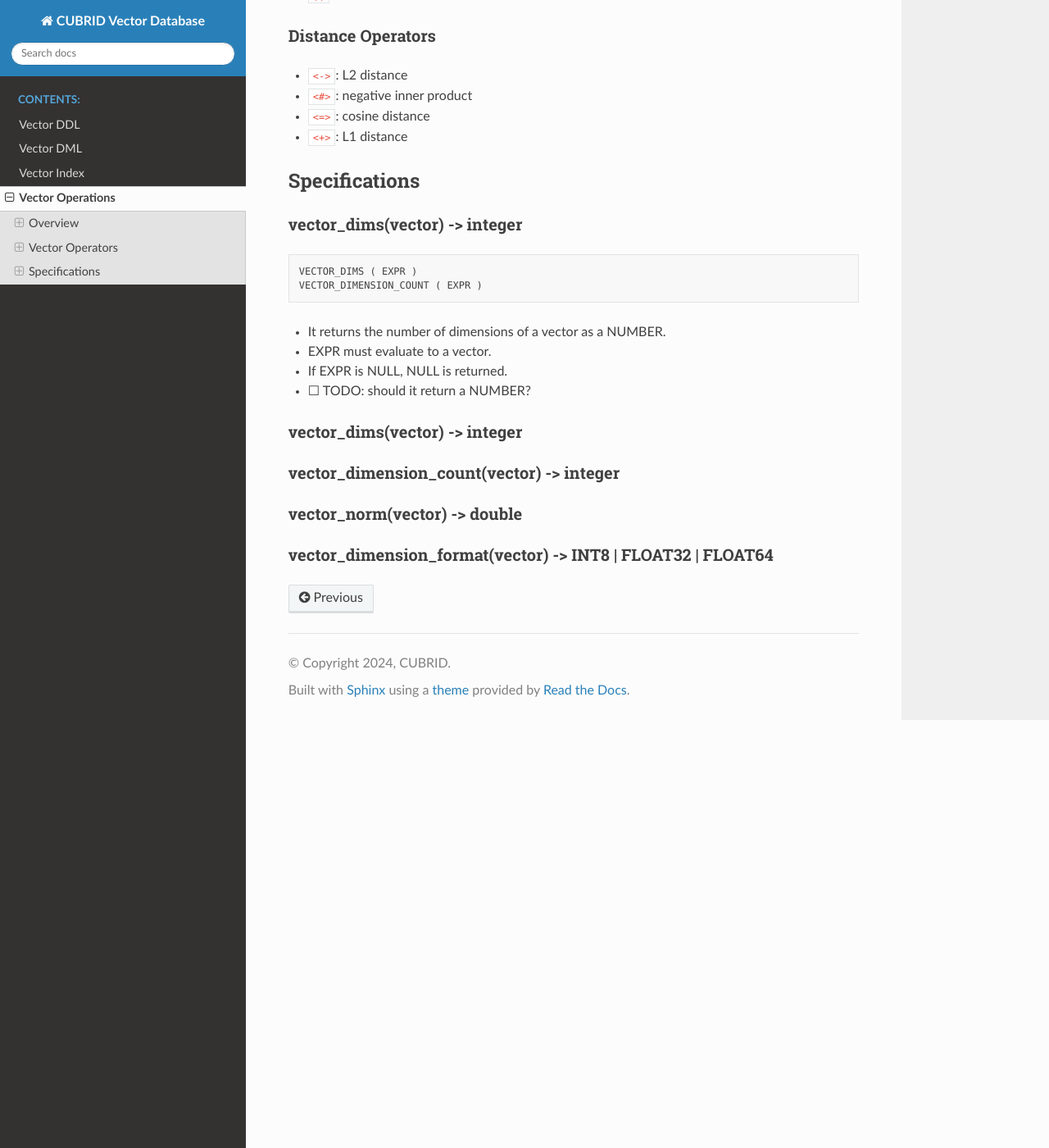
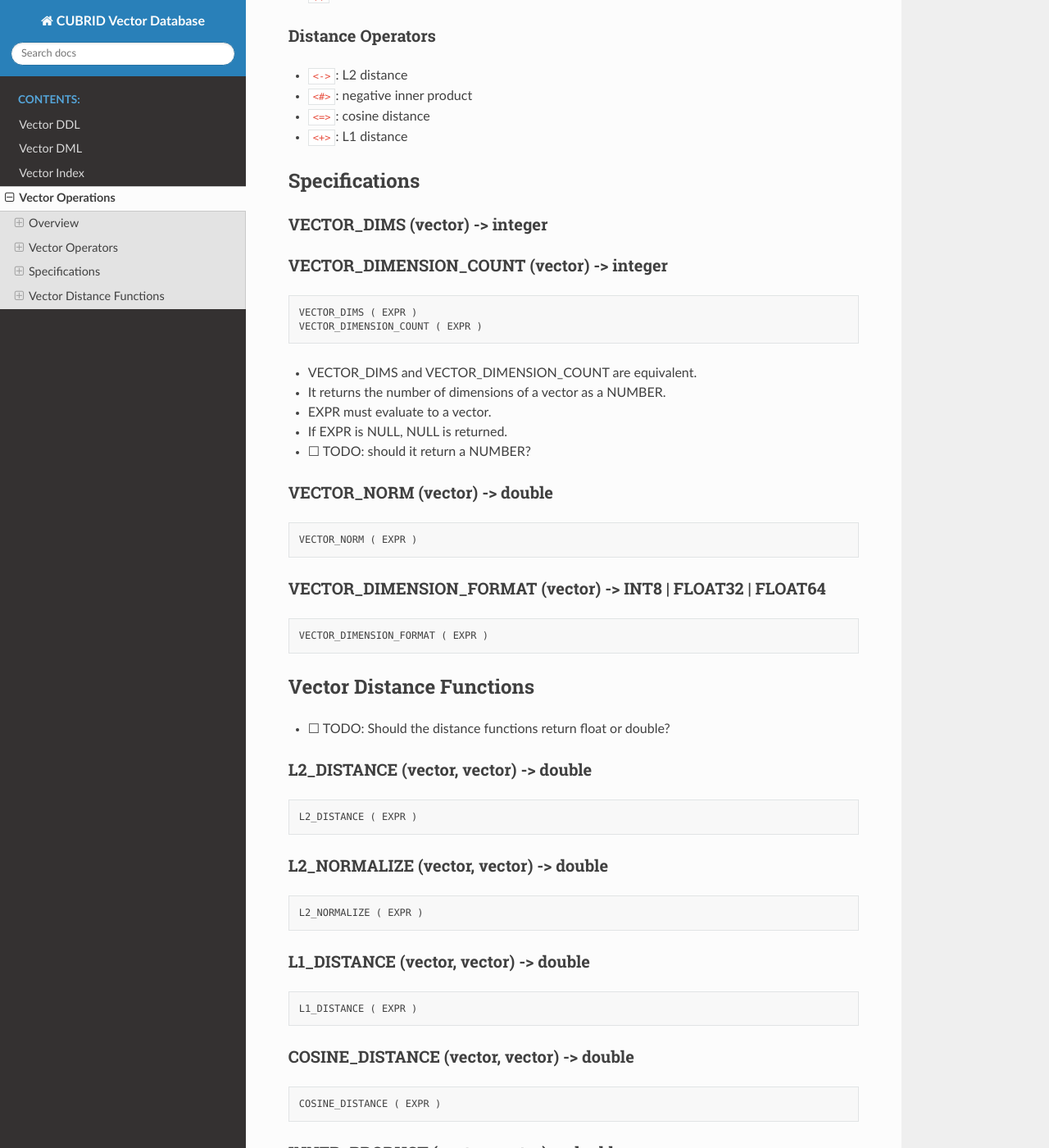
Before and after one commit to cubvec/cubrid-vec-manual-sphinx, a Sphinx documentation site: the page built from source/vector-operations.rst, in a window 1280 px wide and 1400 px high, scrolled down 852 px. Shown: the whole window at 82% size. Built offline with Sphinx 7.4.7 and the Read the Docs theme 3.1.0, drawn with Linux system fonts in a browser that asks for light colours; some of the changed text lies outside the part shown.

Commit message:
style(op): add ops and functions sections

```diff
--- a/source/vector-operations.rst
+++ b/source/vector-operations.rst
@@ -50,14 +50,18 @@ Distance Operators
  Specifications
 ****************
 
-vector_dims(vector) -> integer
-==============================
+VECTOR_DIMS (vector) -> integer
+===============================
 
-.. code:: bnf
+VECTOR_DIMENSION_COUNT (vector) -> integer
+==========================================
+
+.. code:: sql
 
    VECTOR_DIMS ( EXPR )
    VECTOR_DIMENSION_COUNT ( EXPR )
 
+-  VECTOR_DIMS and VECTOR_DIMENSION_COUNT are equivalent.
 -  It returns the number of dimensions of a vector as a NUMBER.
 -  EXPR must evaluate to a vector.
 -  If EXPR is NULL, NULL is returned.
@@ -65,14 +69,57 @@ vector_dims(vector) -> integer
 
 .. _vector_dimsvector---integer-1:
 
-vector_dims(vector) -> integer
+VECTOR_NORM (vector) -> double
 ==============================
 
-vector_dimension_count(vector) -> integer
-=========================================
+.. code:: sql
 
-vector_norm(vector) -> double
-=============================
+   VECTOR_NORM ( EXPR )
 
-vector_dimension_format(vector) -> INT8 | FLOAT32 | FLOAT64
-===========================================================
+VECTOR_DIMENSION_FORMAT (vector) -> INT8 | FLOAT32 | FLOAT64
+============================================================
+
+.. code:: sql
+
+   VECTOR_DIMENSION_FORMAT ( EXPR )
+
+***************************
+ Vector Distance Functions
+***************************
+
+-  ☐ TODO: Should the distance functions return float or double?
+
+L2_DISTANCE (vector, vector) -> double
+======================================
+
+.. code:: sql
+
+   L2_DISTANCE ( EXPR )
+
+L2_NORMALIZE (vector, vector) -> double
+=======================================
+
+.. code:: sql
+
+   L2_NORMALIZE ( EXPR )
+
+L1_DISTANCE (vector, vector) -> double
+======================================
+
+.. code:: sql
+
+   L1_DISTANCE ( EXPR )
+
+COSINE_DISTANCE (vector, vector) -> double
+==========================================
+
+.. code:: sql
+
+   COSINE_DISTANCE ( EXPR )
+
+INNER_PRODUCT (vector, vector) -> double
+========================================
+
+.. code:: sql
+
+   INNER_PRODUCT ( EXPR )
```
